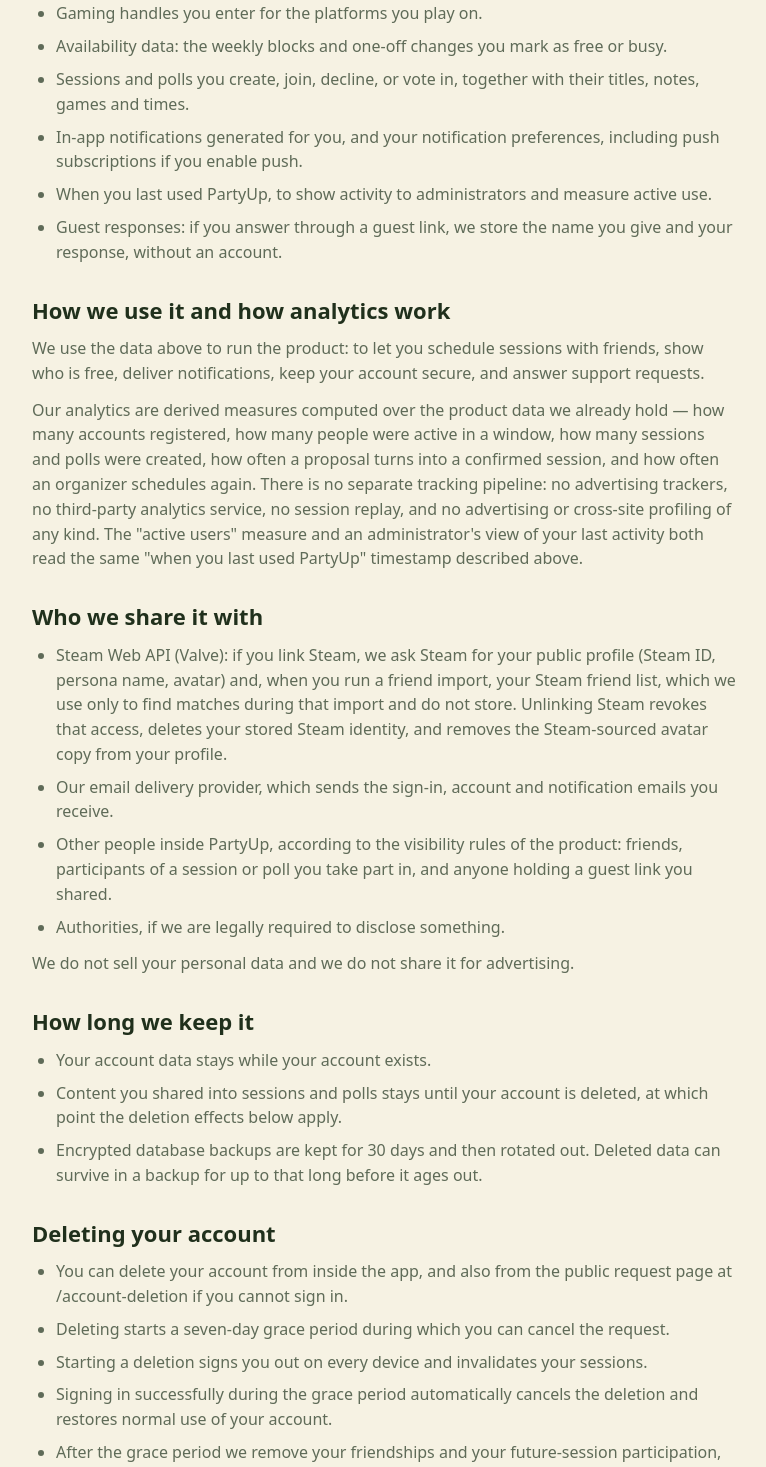
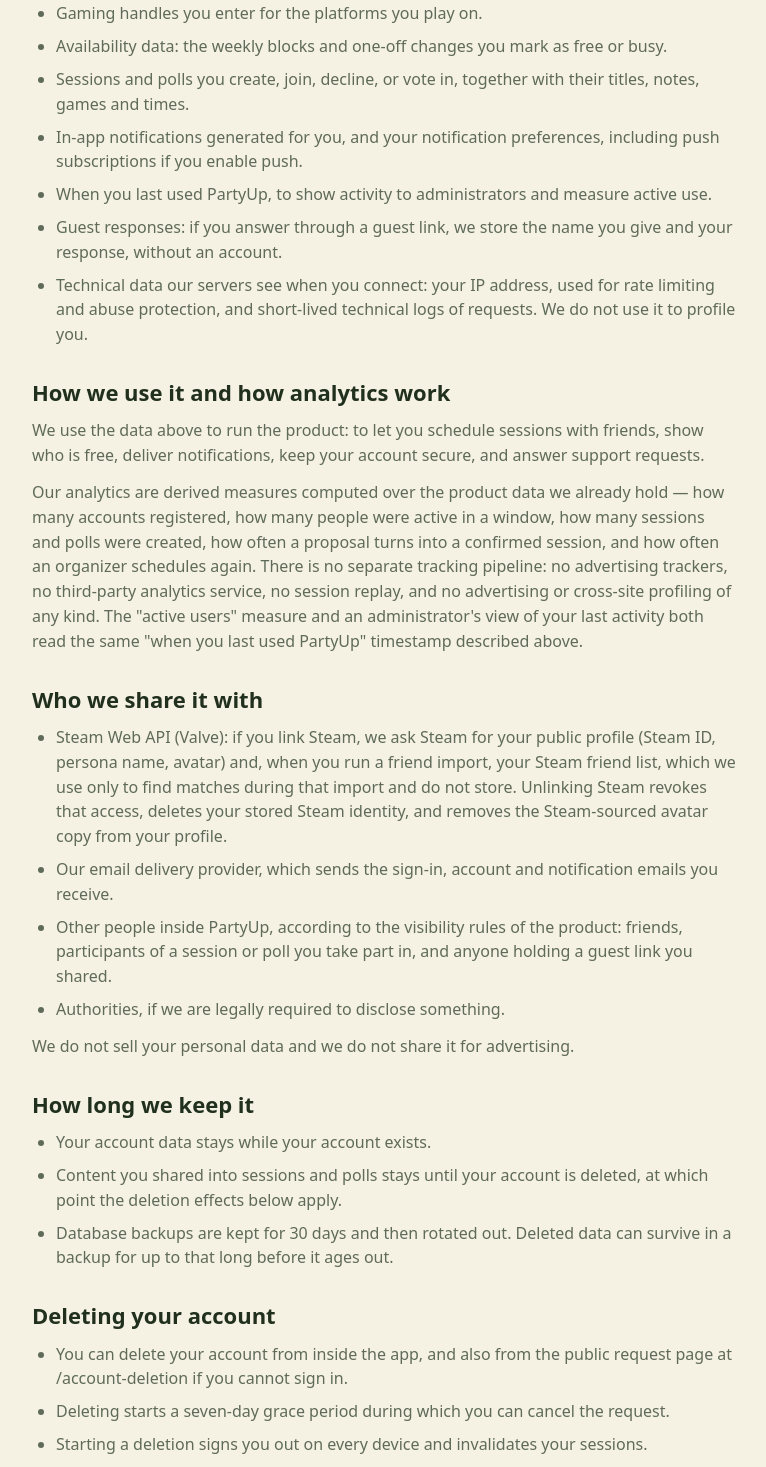
Before and after one commit to Nilotaviano/PartyUpSocial, a React (Vite) app in the folder web/: page /privacy in a window 1280 px wide. Shown: the part 609-2076 px from the top of the page, without its empty margins (256-1022 px from the left). Built offline with nearby package versions, Linux system fonts and the light colour scheme; a web font is replaced by a local one; what openapi-fetch would draw is missing.

Commit message:
fix(legal): drop false backup-encryption claim, disclose IP collection

```diff
--- a/web/src/features/legal/prose/privacy.tsx
+++ b/web/src/features/legal/prose/privacy.tsx
@@ -25,6 +25,7 @@
             'In-app notifications generated for you, and your notification preferences, including push subscriptions if you enable push.',
             'When you last used PartyUp, to show activity to administrators and measure active use.',
             'Guest responses: if you answer through a guest link, we store the name you give and your response, without an account.',
+            'Technical data our servers see when you connect: your IP address, used for rate limiting and abuse protection, and short-lived technical logs of requests. We do not use it to profile you.',
           ]}
         />
       </Section>
@@ -69,7 +70,7 @@
           items={[
             'Your account data stays while your account exists.',
             'Content you shared into sessions and polls stays until your account is deleted, at which point the deletion effects below apply.',
-            'Encrypted database backups are kept for 30 days and then rotated out. Deleted data can survive in a backup for up to that long before it ages out.',
+            'Database backups are kept for 30 days and then rotated out. Deleted data can survive in a backup for up to that long before it ages out.',
           ]}
         />
       </Section>
@@ -141,6 +142,7 @@
             'Notificações geradas para você no aplicativo e suas preferências de notificação, incluindo assinaturas de push se você ativar push.',
             'Quando você usou o PartyUp pela última vez, para mostrar atividade aos administradores e medir o uso ativo.',
             'Respostas de convidados: se você responde por um link de convidado, guardamos o nome informado e a sua resposta, sem criar conta.',
+            'Dados técnicos que nossos servidores recebem quando você se conecta: seu endereço IP, usado para limitação de requisições e proteção contra abuso, e registros técnicos de curta duração. Não os usamos para criar perfis sobre você.',
           ]}
         />
       </Section>
@@ -186,7 +188,7 @@
           items={[
             'Os dados da sua conta permanecem enquanto a conta existir.',
             'O conteúdo que você compartilhou em sessões e enquetes permanece até a exclusão da sua conta, quando passam a valer os efeitos descritos abaixo.',
-            'Os backups criptografados do banco de dados são mantidos por 30 dias e depois rotacionados. Dados excluídos podem sobreviver em um backup por até esse prazo antes de expirarem.',
+            'Os backups do banco de dados são mantidos por 30 dias e depois rotacionados. Dados excluídos podem sobreviver em um backup por até esse prazo antes de expirarem.',
           ]}
         />
       </Section>
@@ -258,6 +260,7 @@
             'Notificaciones generadas para ti dentro de la aplicación y tus preferencias de notificación, incluidas las suscripciones push si activas push.',
             'Cuándo usaste PartyUp por última vez, para mostrar actividad a la administración y medir el uso activo.',
             'Respuestas de invitados: si respondes mediante un enlace de invitado, guardamos el nombre que indicas y tu respuesta, sin crear una cuenta.',
+            'Datos técnicos que nuestros servidores reciben cuando te conectas: tu dirección IP, usada para limitar solicitudes y proteger contra abusos, y registros técnicos de corta duración. No los usamos para elaborar perfiles sobre ti.',
           ]}
         />
       </Section>
@@ -304,7 +307,7 @@
           items={[
             'Los datos de tu cuenta permanecen mientras exista la cuenta.',
             'El contenido que compartiste en sesiones y encuestas permanece hasta que se elimine tu cuenta, momento en el que aplican los efectos descritos abajo.',
-            'Las copias de seguridad cifradas de la base de datos se conservan 30 días y luego se rotan. Los datos eliminados pueden sobrevivir en una copia de seguridad hasta ese plazo antes de expirar.',
+            'Las copias de seguridad de la base de datos se conservan 30 días y luego se rotan. Los datos eliminados pueden sobrevivir en una copia de seguridad hasta ese plazo antes de expirar.',
           ]}
         />
       </Section>
```
Also changed, not shown: 1 other file (tests, documents, lock files or other folders).
